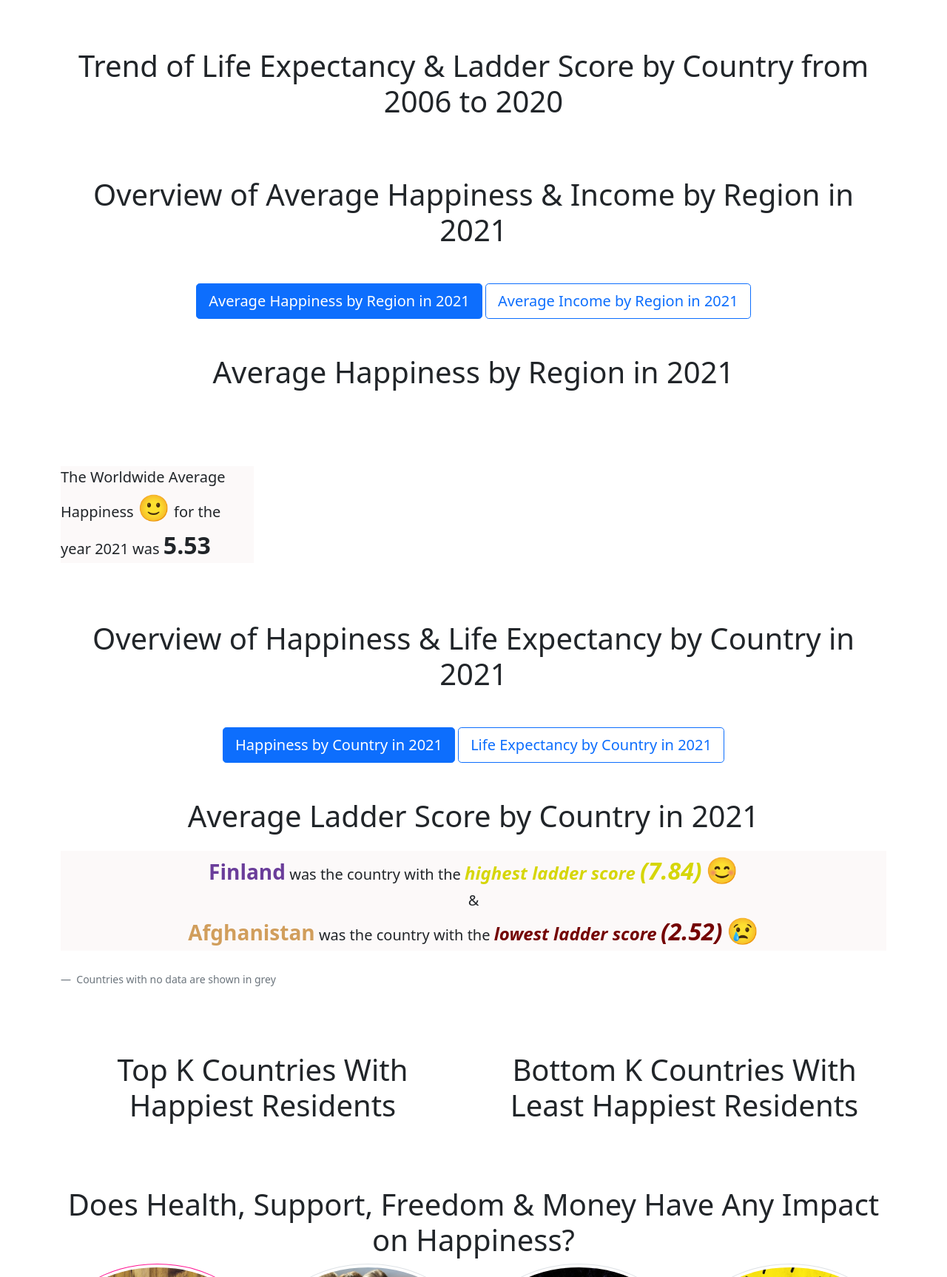
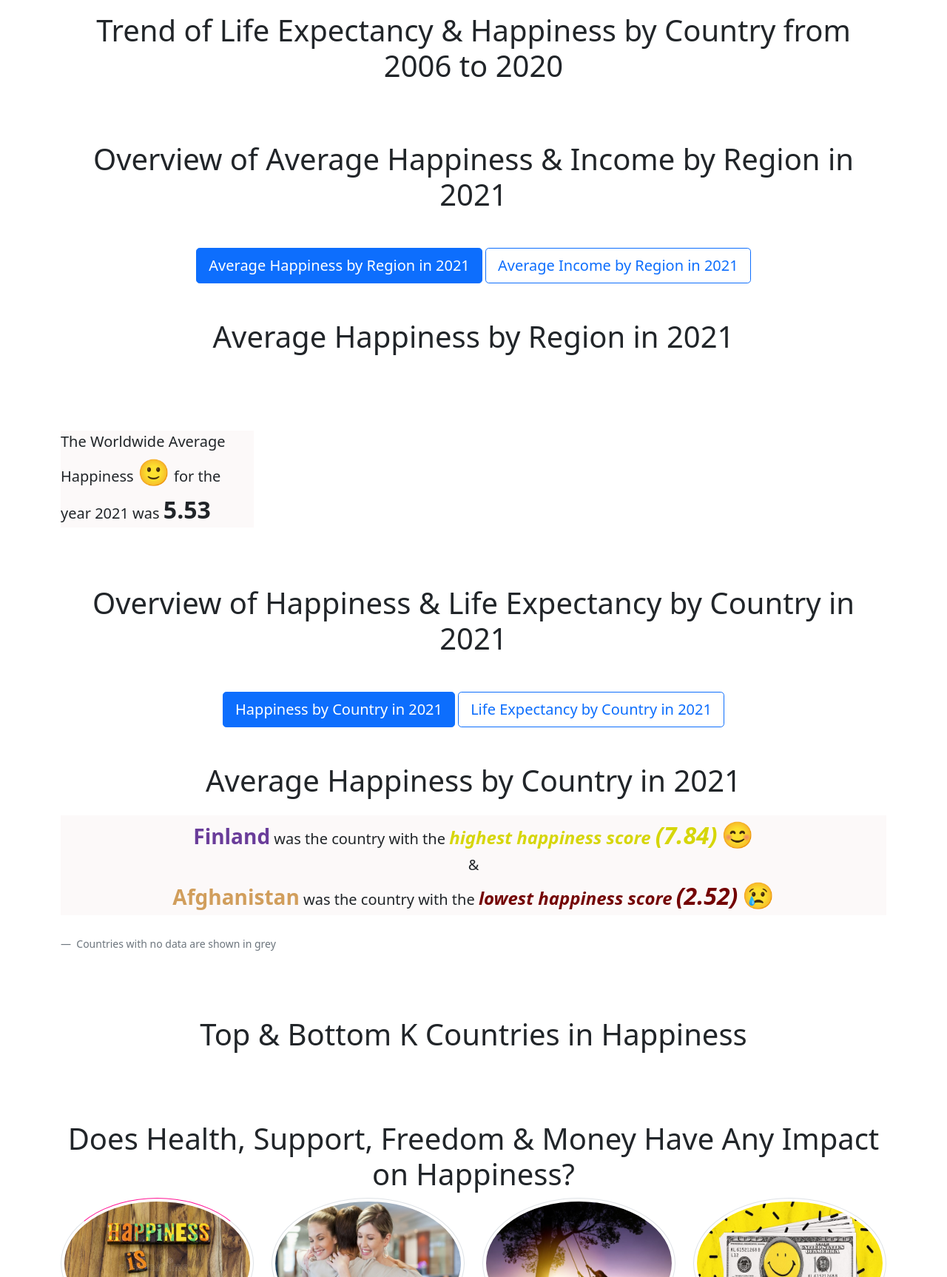
Before and after one commit to JAK2500/World-Happiness-Report, a plain HTML site: page index.html in a window 1280 px wide. Shown: the part 752-2478 px from the top of the page at 74% size. Drawn offline with nearby package versions, Linux system fonts and the light colour scheme; a script that the page names is missing.

Commit message:
Update index.html

```diff
--- a/index.html
+++ b/index.html
@@ -45,11 +45,11 @@
       <!-- Trend of happiness by region 2006-2020 -->
       <div class="my-5">
         <h1 class="h1 text-center">
-          Average Trend of Ladder Score by Region from 2006 to 2020
+          Average Trend of Happiness by Region from 2006 to 2020
         </h1>
         <div class="my-4"></div>
         <div class="my-2 fs-5">
-          <div class="textBackground">
+          <div class="textBackground text-center">
             Throughout the years,
             <span class="fw-bold fs-4" id="NorthAmerica"
               >North America & ANZ(Australia and New Zealand)</span
@@ -83,7 +83,7 @@
       <!-- Trend of happiness & life span 2006-2020 -->
       <div class="my-4">
         <h1 class="h1 text-center">
-          Trend of Life Expectancy & Ladder Score by Country from 2006 to 2020
+          Trend of Life Expectancy & Happiness by Country from 2006 to 2020
         </h1>
         <div class="param_space"></div>
         <div>
@@ -220,7 +220,7 @@
 
       <!-- Happiness by country 2021 -->
       <div class="row my-5" id="happinessByCountry2021">
-        <h1 class="h1 text-center">Average Ladder Score by Country in 2021</h1>
+        <h1 class="h1 text-center">Average Happiness by Country in 2021</h1>
 
         <p class="param_space"></p>
 
@@ -229,7 +229,7 @@
             <span class="fs-3 fw-bold" id="Fin">Finland</span> was the country
             with the
             <span class="happyColour fs-4 fst-italic fw-bold">
-              highest ladder score
+              highest happiness score
             </span>
             <span class="happyColour fs-2 fw-bold fst-italic">(7.84)</span>
             <span class="emoji">&#128522;</span>
@@ -239,7 +239,7 @@
             <span class="fs-3 fw-bold" id="Afg">Afghanistan</span> was the
             country with the
             <span class="sadColour fs-4 fst-italic fw-bold"
-              >lowest ladder score</span
+              >lowest happiness score</span
             >
             <span class="sadColour fs-2 fw-bold fst-italic">(2.52)</span>
             <span class="emoji">&#128546;</span>
@@ -257,18 +257,10 @@
 
       <!-- Top & Bottom 25 countries for happiness in 2021 -->
       <div class="row my-4" id="top_bottom_k2021">
-        <div class="col">
-          <h1 class="h1 text-center">
-            Top K Countries With Happiest Residents
-          </h1>
-          <div id="most_happy"></div>
-        </div>
-
-        <div class="col">
-          <h1 class="h1 text-center">
-            Bottom K Countries With Least Happiest Residents
-          </h1>
-          <div id="least_happy"></div>
+        <div>
+          <h1 class="h1 text-center">Top & Bottom K Countries in Happiness</h1>
+          <p class="param_space"></p>
+          <div id="most_and_least_happy"></div>
         </div>
       </div>
 
@@ -518,9 +510,6 @@
           </h2>
           <div class="row" id="HealthAndMoney">
             <div class="col my-3">
-              <div id="healthAndMoney"></div>
-            </div>
-            <div class="col my-3">
               <!-- Picture for money & health  -->
               <img
                 src="correlation images/money_health.jpg"
@@ -531,7 +520,7 @@
               <br />
               <br />
 
-              <div class="col my-3 fs-5">
+              <div class="my-3 fs-5">
                 <div class="textBackground">
                   The correlation between Life Expectancy & Money is
                   <span class="fw-bolder fs-4 text-primary">
@@ -542,6 +531,9 @@
                   Hence showing that money does indeed prolong our life
                 </div>
               </div>
+            </div>
+            <div class="col my-3">
+              <div id="healthAndMoney"></div>
             </div>
           </div>
         </div>
```
